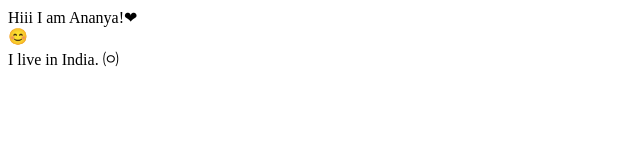
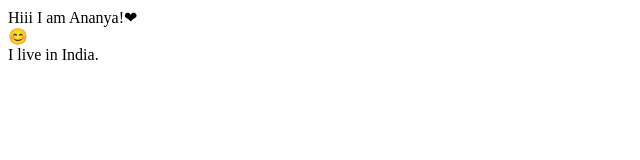
Before and after one commit to ananyasarkar7/ananyasarkar7.github.io, a plain HTML site: page index.html in a window 1280 px wide. Shown: the full height of the page, 0-640 px from the left. Drawn offline with Linux system fonts and the light colour scheme.

Commit message:
Update index.html

```diff
--- a/index.html
+++ b/index.html
@@ -5,6 +5,7 @@ Hiii I am Ananya!&#10084;
 </head>
  <body>
   <div>&#128522;</div>
-   I live in India. &#12807;
+   I live in India.
+
    </body>
 </html>
```
